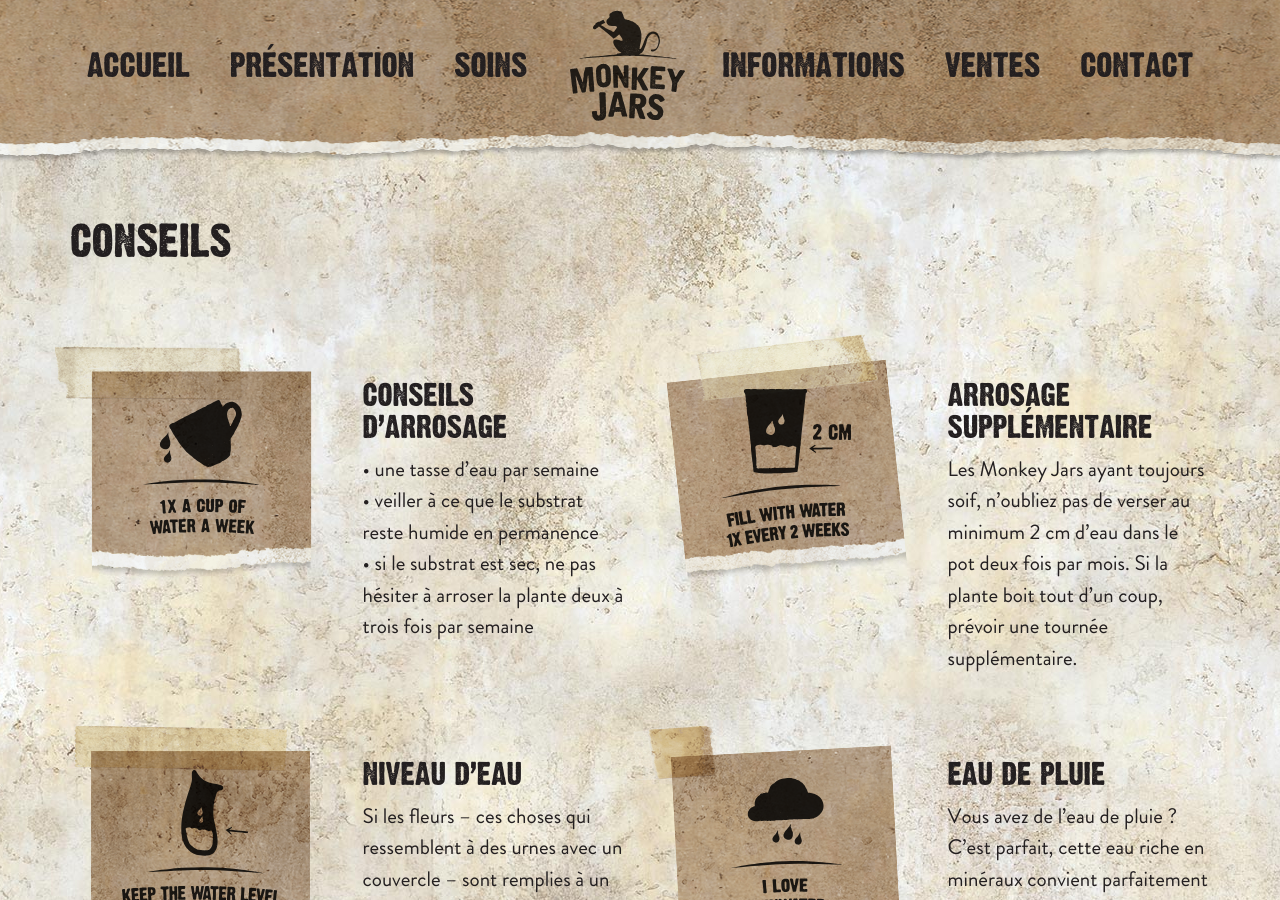
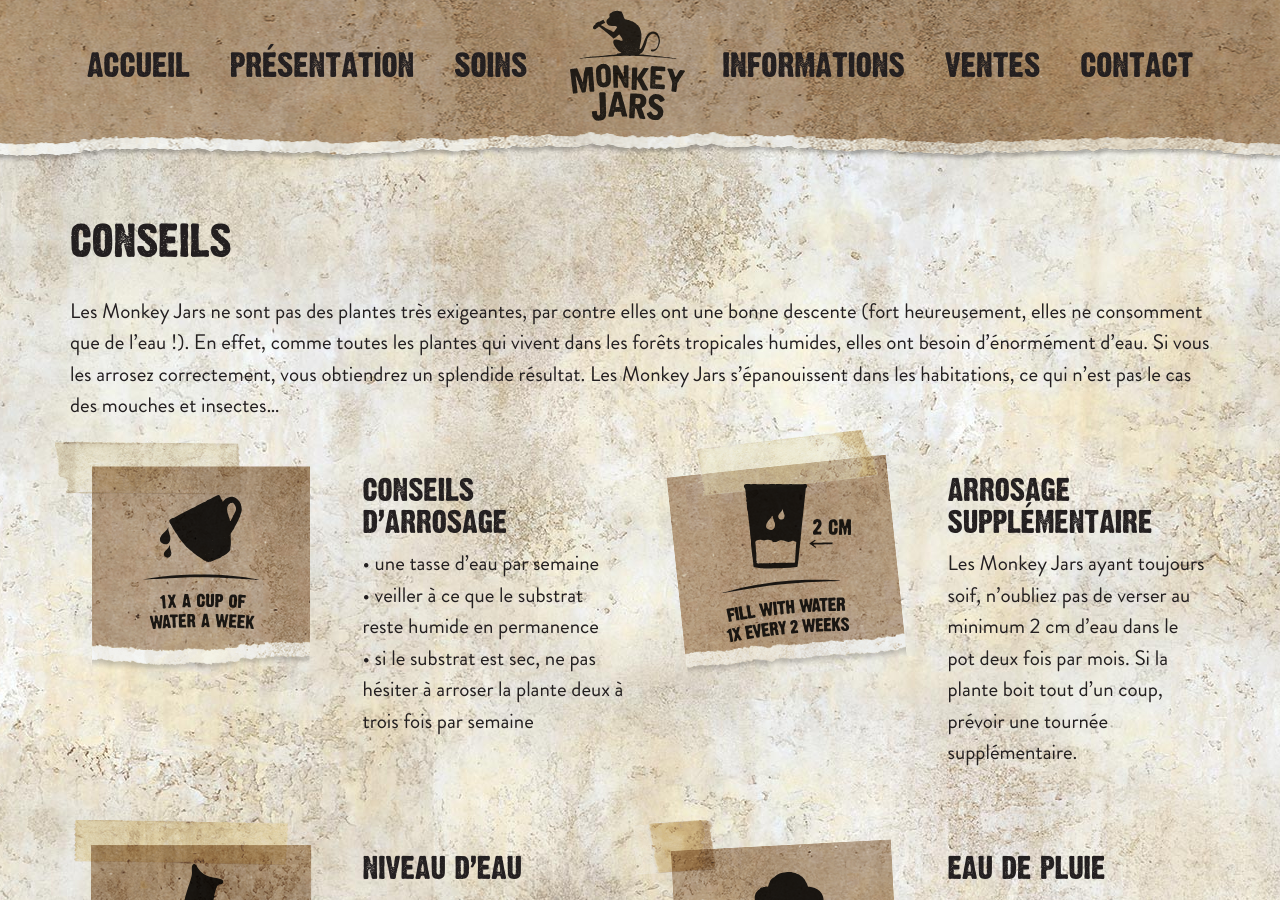
Before and after one commit to jhvanderschee/monkeyjars_fr, a Jekyll site: the page built from instructions/index.md, in a window 1280 px wide and 900 px high. Built offline with Jekyll 4.4.1, drawn with Linux system fonts in a browser that asks for light colours.

Commit message:
Updated '/instructions/index.md' via CloudCannon

```diff
--- a/instructions/index.md
+++ b/instructions/index.md
@@ -2,3 +2,5 @@
 title: Conseils
 layout: instructions
 ---
+
+Les Monkey Jars ne sont pas des plantes très exigeantes, par contre elles ont une bonne descente (fort heureusement, elles ne consomment que de l’eau !). En effet, comme toutes les plantes qui vivent dans les forêts tropicales humides, elles ont besoin d’énormément d’eau. Si vous les arrosez correctement, vous obtiendrez un splendide résultat. Les Monkey Jars s’épanouissent dans les habitations, ce qui n’est pas le cas des mouches et insectes…
```
